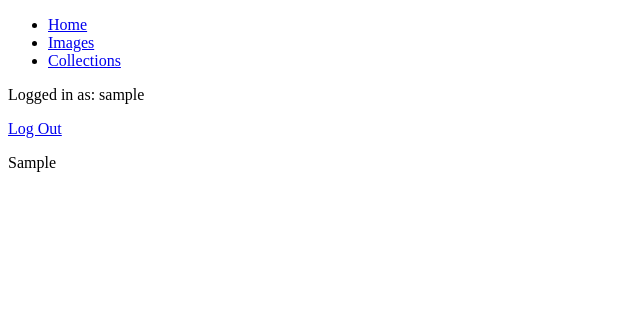
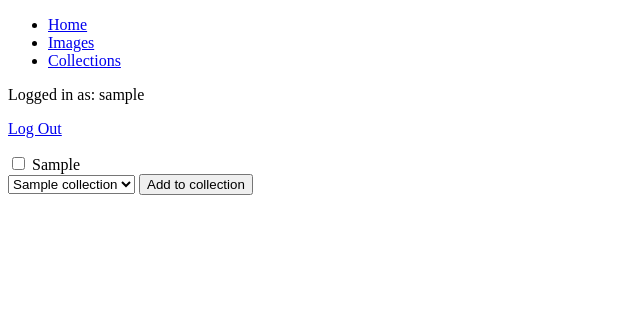
Before and after one commit to tortxof/flask-imghost, a Flask app: page /images in a window 1280 px wide. Shown: the top 330 px of the page, without its empty margins (0-640 px from the left). Run offline with Flask 2, Linux system fonts and the light colour scheme; the visitor is signed in with stand-in values (Sample User, id 1); tables that the repository leaves empty hold one stand-in row (values such as "Sample post").

Commit message:
Added form and route to add images to collection.

```diff
--- a/app.py
+++ b/app.py
@@ -125,7 +125,30 @@ def collections_new():
 def images():
     user = User.get(User.username == session['username'])
     images = Image.select().where(Image.user == user)
-    return render_template('images.html', images=images)
+    collections = Collection.select().where(Collection.user == user)
+    return render_template('images.html', images=images, collections=collections)
+
+@app.route('/images/add-to-collection', methods=['POST'])
+@login_required
+def images_add_to_collection():
+    user = User.get(User.username == session['username'])
+    collection = Collection.get(
+        (Collection.id == request.form.get('collection')) &
+        (Collection.user == user)
+    )
+    images = [
+        Image.get(
+            (Image.id == k) &
+            (Image.user == user)
+        )
+        for k,v in request.form.to_dict().items() if v == 'selected'
+    ]
+    for image in images:
+        ImageCollection.create(
+            image = image,
+            collection = collection
+        )
+    return redirect(url_for('images'))
 
 @app.route('/upload')
 @login_required
--- a/templates/images.html
+++ b/templates/images.html
@@ -1,8 +1,17 @@
 {% extends 'layout.html' %}
 {% block content %}
-  {% for image in images %}
-    <div class="image">
-      {{ image.s3_key }}
-    </div>
-  {% endfor %}
+  <form action="/images/add-to-collection" method="post">
+    {% for image in images %}
+      <div class="image">
+        <input type="checkbox" name="{{ image.id }}" value="selected">
+        {{ image.s3_key }}
+      </div>
+    {% endfor %}
+    <select name="collection">
+      {% for collection in collections %}
+        <option value="{{ collection.id }}">{{ collection.name }}</option>
+      {% endfor %}
+    </select>
+    <button type="submit">Add to collection</button>
+  </form>
 {% endblock %}
```
